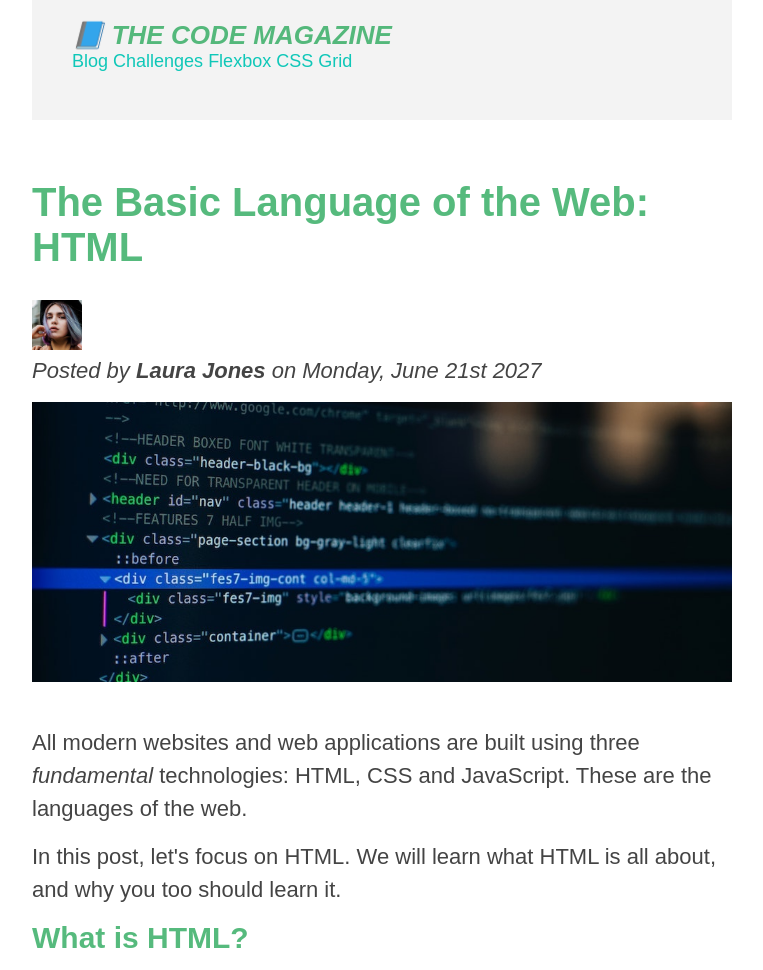
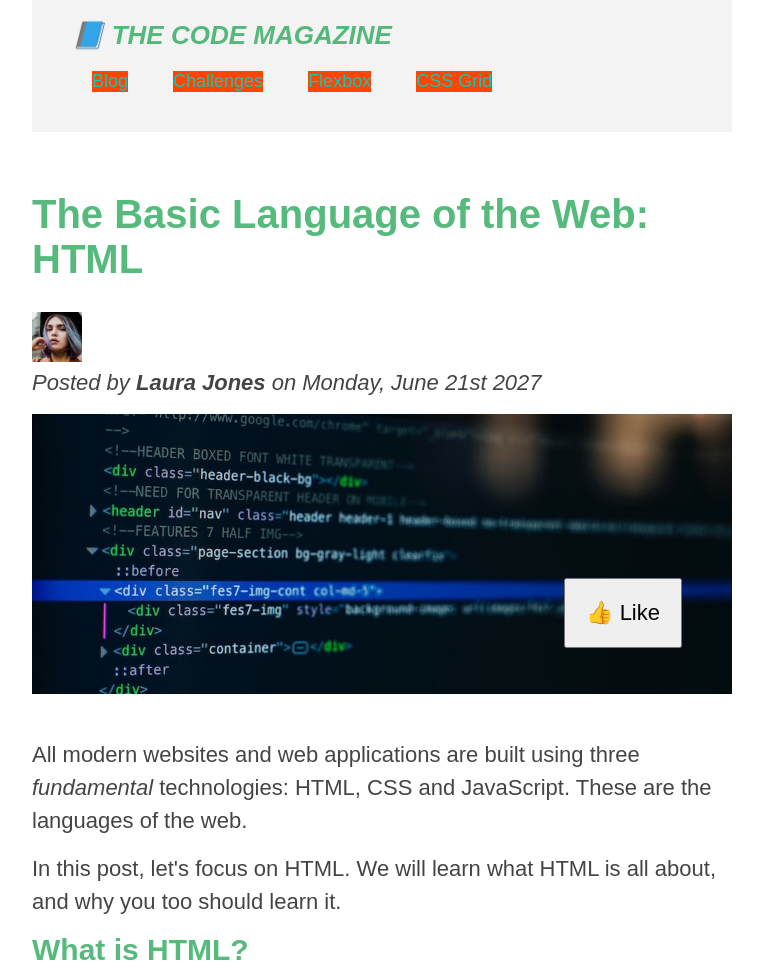
Before and after one commit to Aash417/p22-HTML-CSS-Fundamentals, a plain HTML site: page index.html in a window 1280 px wide. Shown: the top 970 px of the page, without its empty margins (258-1021 px from the left). Drawn offline with Linux system fonts and the light colour scheme.

Commit message:
absolute position

```diff
--- a/index.html
+++ b/index.html
@@ -29,6 +29,8 @@
                 <p id="author">Posted by <strong>Laura Jones</strong> on Monday, June 21st 2027</p>
 
                 <img class="post-img" src="img/post-img.jpg" alt="HTML code on a screen" width="500" height="200" />
+                <button>👍 Like</button>
+
             </header>
 
             <p>
@@ -115,6 +117,7 @@
             <p id="copyright">Copyright &copy; 2027 by The Code Magazine.</p>
         </footer>
     </div>
+
 </body>
 
 </html>
--- a/style.css
+++ b/style.css
@@ -2,22 +2,26 @@
 	margin: 0;
 	padding: 0;
 }
+/* page section  */
 body {
 	font-family: sans-serif;
 	color: #444;
+	position: relative;
 }
 .container {
 	width: 700px;
 	margin: 0 auto;
+	/* position: relative; */
 }
 .main-header {
 	background-color: #f3f3f3;
 	padding: 20px 40px;
 	margin-bottom: 60px;
-	height: 80px;
+	/* height: 80px; */
 }
 .post-header {
 	margin-bottom: 40px;
+	position: relative;
 }
 nav {
 	font-size: 18px;
@@ -32,7 +36,7 @@ aside {
 	padding: 50px 0;
 	width: 500px;
 }
-
+/* smaller elements */
 h1,
 h2,
 h3 {
@@ -110,7 +114,7 @@ a:visited {
 	text-decoration: none;
 }
 a:hover {
-	color: orangered;
+	color: rgb(24, 11, 6);
 	font-weight: bold;
 	text-decoration: underline;
 }
@@ -121,3 +125,18 @@ a:active {
 	width: 100%;
 	height: auto;
 }
+
+nav a:link {
+	background: orangered;
+	margin: 20px;
+	display: inline-block;
+}
+button {
+	font-size: 22px;
+	cursor: pointer;
+	padding: 20px;
+
+	position: absolute;
+	bottom: 50px;
+	right: 50px;
+}
```
